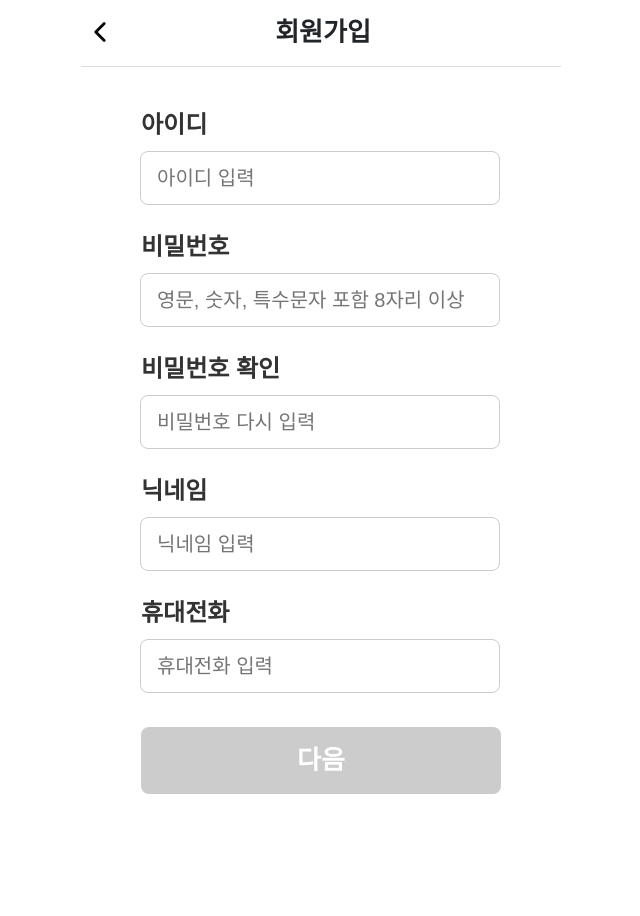
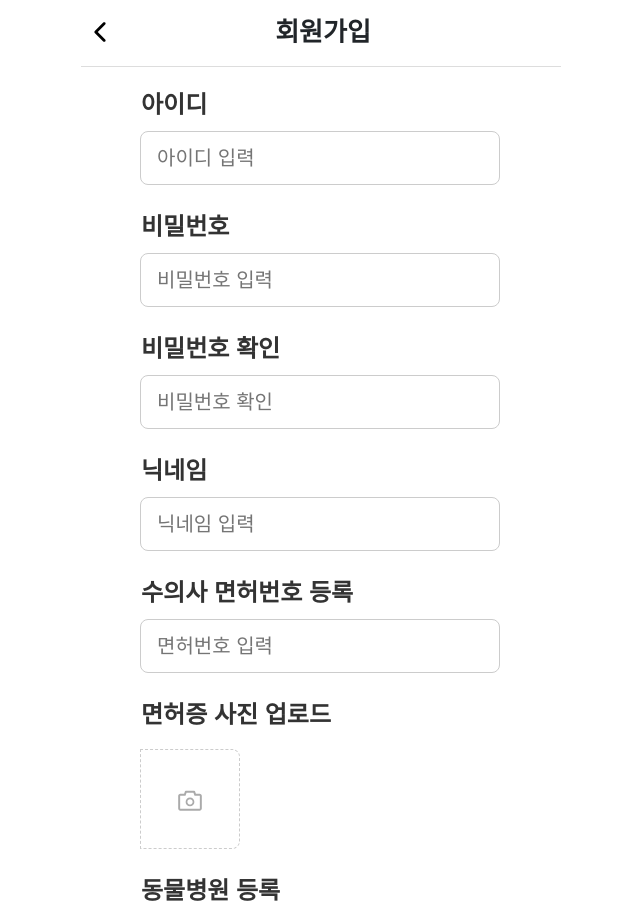
Before and after one commit to CatchMeIfYouCan-WebKit/admin, a React (Vite) app: page /signup in a window 1280 px wide. Shown: the top 916 px of the page, without its empty margins (319-959 px from the left). Before the commit the page ends 800 px from the top, so only its background shows below. Built offline with nearby package versions, Linux system fonts and the light colour scheme; a web font is replaced by a local one.

Commit message:
회원가입 폼

```diff
--- a/src/pages/Signup/Signup.css
+++ b/src/pages/Signup/Signup.css
@@ -42,7 +42,7 @@
 .signup-body {
     width: 100%;
     max-width: 360px;
-    margin: 40px auto 0;
+    margin: 20px auto 0;
     display: flex;
     flex-direction: column;
     box-sizing: border-box;
@@ -80,7 +80,6 @@
 
 .next-button {
     margin-top: 10px;
-    padding: 14px 0;
     background-color: #f4a340;
     color: white;
     border: none;
@@ -89,6 +88,9 @@
     font-weight: bold;
     cursor: pointer;
     transition: background-color 0.2s ease, transform 0.1s ease;
+    margin-bottom: 10px;
+    margin-top: 10px;
+    height: 48px;
 }
 
 .next-button:hover {
@@ -113,3 +115,27 @@
     background-color: #ccc;
     cursor: not-allowed;
 }
+/* 면허증 사진 업로드 버튼 */
+.photo-upload {
+    width: 100px;
+    height: 100px;
+    border: 1px dashed #ccc;
+    border-radius: 8px;
+    display: flex;
+    align-items: center;
+    justify-content: center;
+    cursor: pointer;
+    margin-top: 8px;
+}
+
+.camera-icon {
+    font-size: 28px;
+    color: #aaa;
+}
+
+.photo-preview {
+    width: 100%;
+    height: 100%;
+    object-fit: cover;
+    border-radius: 8px;
+}
--- a/src/pages/Signup/components/SignupBody.jsx
+++ b/src/pages/Signup/components/SignupBody.jsx
@@ -1,5 +1,8 @@
+// SignupBody.jsx
+
 import React, { useState, useEffect } from 'react';
 import { useNavigate } from 'react-router-dom';
+import { AiOutlineCamera } from 'react-icons/ai';
 
 export default function SignupBody() {
     const [userId, setUserId] = useState('');
@@ -7,6 +10,8 @@ export default function SignupBody() {
     const [userPwConfirm, setUserPwConfirm] = useState('');
     const [nickname, setNickname] = useState('');
     const [phone, setPhone] = useState('');
+    const [licenseImage, setLicenseImage] = useState(null);
+    const [previewUrl, setPreviewUrl] = useState(null);
 
     const [idMessage, setIdMessage] = useState('');
     const [pwMessage, setPwMessage] = useState('');
@@ -16,16 +21,13 @@ export default function SignupBody() {
 
     const navigate = useNavigate();
 
-    // 회원가입 api 요청
     const handleSignup = async () => {
         if (!isFormValid) return;
 
         try {
             const response = await fetch('/api/member/join', {
                 method: 'POST',
-                headers: {
-                    'Content-Type': 'application/json',
-                },
+                headers: { 'Content-Type': 'application/json' },
                 body: JSON.stringify({
                     loginId: userId,
                     password: userPw,
@@ -35,8 +37,6 @@ export default function SignupBody() {
             });
 
             const result = await response.json();
-            console.log(result); // 응답 결과 확인용
-
             if (response.ok && result.body.rsltCode === '0000') {
                 navigate('/successsignup');
             } else {
@@ -48,12 +48,19 @@ export default function SignupBody() {
         }
     };
 
+    const handleImageUpload = (e) => {
+        const file = e.target.files[0];
+        if (file) {
+            setLicenseImage(file);
+            setPreviewUrl(URL.createObjectURL(file));
+        }
+    };
+
     useEffect(() => {
         if (userId.trim() === '') {
             setIdMessage('');
             return;
         }
-
         const timer = setTimeout(async () => {
             try {
                 const res = await fetch('/api/member/duplicate', {
@@ -64,21 +71,17 @@ export default function SignupBody() {
 
                 const result = await res.json();
                 const { rsltCode, rsltMsg, dupYn } = result.body;
-
                 if (rsltCode === '0000' && dupYn === 'N') {
                     setIdMessage('사용 가능한 아이디입니다.');
                 } else if (rsltCode === '2002' && dupYn === 'Y') {
                     setIdMessage('중복된 아이디입니다.');
-                } else if (rsltCode === '2001') {
-                    setIdMessage('아이디 형식이 올바르지 않습니다. (5자 이상)');
                 } else {
                     setIdMessage(rsltMsg || '아이디 확인 실패');
                 }
-            } catch (e) {
+            } catch {
                 setIdMessage('서버 오류');
             }
         }, 300);
-
         return () => clearTimeout(timer);
     }, [userId]);
 
@@ -88,11 +91,7 @@ export default function SignupBody() {
             return;
         }
         const pwRegex = /^(?=.*[A-Za-z])(?=.*\d)(?=.*[@$!%*#?&])[A-Za-z\d@$!%*#?&]{8,}$/;
-        if (pwRegex.test(userPw)) {
-            setPwMessage('');
-        } else {
-            setPwMessage('영문, 숫자, 특수문자 포함 8자 이상 입력하세요.');
-        }
+        setPwMessage(pwRegex.test(userPw) ? '' : '영문, 숫자, 특수문자 포함 8자 이상 입력하세요.');
     }, [userPw]);
 
     useEffect(() => {
@@ -100,11 +99,7 @@ export default function SignupBody() {
             setPwConfirmMessage('');
             return;
         }
-        if (userPw === userPwConfirm) {
-            setPwConfirmMessage('비밀번호가 일치합니다.');
-        } else {
-            setPwConfirmMessage('비밀번호가 일치하지 않습니다.');
-        }
+        setPwConfirmMessage(userPw === userPwConfirm ? '비밀번호가 일치합니다.' : '비밀번호가 일치하지 않습니다.');
     }, [userPw, userPwConfirm]);
 
     useEffect(() => {
@@ -112,7 +107,6 @@ export default function SignupBody() {
             setNickMessage('');
             return;
         }
-
         const timer = setTimeout(async () => {
             try {
                 const res = await fetch('/api/member/duplicate/nickname', {
@@ -123,7 +117,6 @@ export default function SignupBody() {
 
                 const result = await res.json();
                 const { rsltCode, rsltMsg, dupYn } = result.body;
-
                 if (rsltCode === '0000' && dupYn === 'N') {
                     setNickMessage('사용 가능한 닉네임입니다.');
                 } else if (rsltCode === '2002' && dupYn === 'Y') {
@@ -131,25 +124,22 @@ export default function SignupBody() {
                 } else {
                     setNickMessage(rsltMsg || '닉네임 확인 실패');
                 }
-            } catch (e) {
+            } catch {
                 setNickMessage('서버 오류');
             }
         }, 300);
-
         return () => clearTimeout(timer);
     }, [nickname]);
 
     useEffect(() => {
-        if (phone.trim() === '') {
-            setPhoneMessage('');
-            return;
-        }
         const phoneRegex = /^010\d{8}$/;
-        if (phoneRegex.test(phone)) {
-            setPhoneMessage('올바른 형식입니다.');
-        } else {
-            setPhoneMessage('010으로 시작하는 11자리 숫자를 입력하세요.');
-        }
+        setPhoneMessage(
+            phone.trim() === ''
+                ? ''
+                : phoneRegex.test(phone)
+                ? '올바른 형식입니다.'
+                : '010으로 시작하는 11자리 숫자를 입력하세요.'
+        );
     }, [phone]);
 
     const isFormValid =
@@ -164,20 +154,20 @@ export default function SignupBody() {
                 <label>아이디</label>
                 <input
                     type="text"
-                    placeholder="아이디 입력"
                     value={userId}
                     onChange={(e) => setUserId(e.target.value)}
+                    placeholder="아이디 입력"
                 />
-                {idMessage && <p className={idMessage.includes('사용 가능') ? 'success' : 'error'}>{idMessage}</p>}{' '}
+                {idMessage && <p className={idMessage.includes('사용 가능') ? 'success' : 'error'}>{idMessage}</p>}
             </div>
 
             <div className="input-group">
                 <label>비밀번호</label>
                 <input
                     type="password"
-                    placeholder="영문, 숫자, 특수문자 포함 8자리 이상"
                     value={userPw}
                     onChange={(e) => setUserPw(e.target.value)}
+                    placeholder="비밀번호 입력"
                 />
                 {pwMessage && <p className="error">{pwMessage}</p>}
             </div>
@@ -186,12 +176,12 @@ export default function SignupBody() {
                 <label>비밀번호 확인</label>
                 <input
                     type="password"
-                    placeholder="비밀번호 다시 입력"
                     value={userPwConfirm}
                     onChange={(e) => setUserPwConfirm(e.target.value)}
+                    placeholder="비밀번호 확인"
                 />
                 {pwConfirmMessage && (
-                    <p className={pwConfirmMessage.includes('일치합니다') ? 'success' : 'error'}>{pwConfirmMessage}</p>
+                    <p className={pwConfirmMessage.includes('일치') ? 'success' : 'error'}>{pwConfirmMessage}</p>
                 )}
             </div>
 
@@ -199,9 +189,9 @@ export default function SignupBody() {
                 <label>닉네임</label>
                 <input
                     type="text"
-                    placeholder="닉네임 입력"
                     value={nickname}
                     onChange={(e) => setNickname(e.target.value)}
+                    placeholder="닉네임 입력"
                 />
                 {nickMessage && (
                     <p className={nickMessage.includes('사용 가능') ? 'success' : 'error'}>{nickMessage}</p>
@@ -209,12 +199,42 @@ export default function SignupBody() {
             </div>
 
             <div className="input-group">
+                <label>수의사 면허번호 등록</label>
+                <input type="text" placeholder="면허번호 입력" />
+            </div>
+
+            <div className="input-group">
+                <label>면허증 사진 업로드</label>
+                <div className="photo-upload">
+                    <label htmlFor="license-upload">
+                        {previewUrl ? (
+                            <img src={previewUrl} alt="미리보기" className="photo-preview" />
+                        ) : (
+                            <AiOutlineCamera className="camera-icon" />
+                        )}
+                    </label>
+                    <input
+                        id="license-upload"
+                        type="file"
+                        accept="image/*"
+                        onChange={handleImageUpload}
+                        style={{ display: 'none' }}
+                    />
+                </div>
+            </div>
+
+            <div className="input-group">
+                <label>동물병원 등록</label>
+                <input type="text" placeholder="동물병원 입력" />
+            </div>
+
+            <div className="input-group">
                 <label>휴대전화</label>
                 <input
                     type="tel"
-                    placeholder="휴대전화 입력"
                     value={phone}
                     onChange={(e) => setPhone(e.target.value)}
+                    placeholder="휴대전화 입력"
                 />
                 {phoneMessage && (
                     <p className={phoneMessage.includes('올바른') ? 'success' : 'error'}>{phoneMessage}</p>
```
